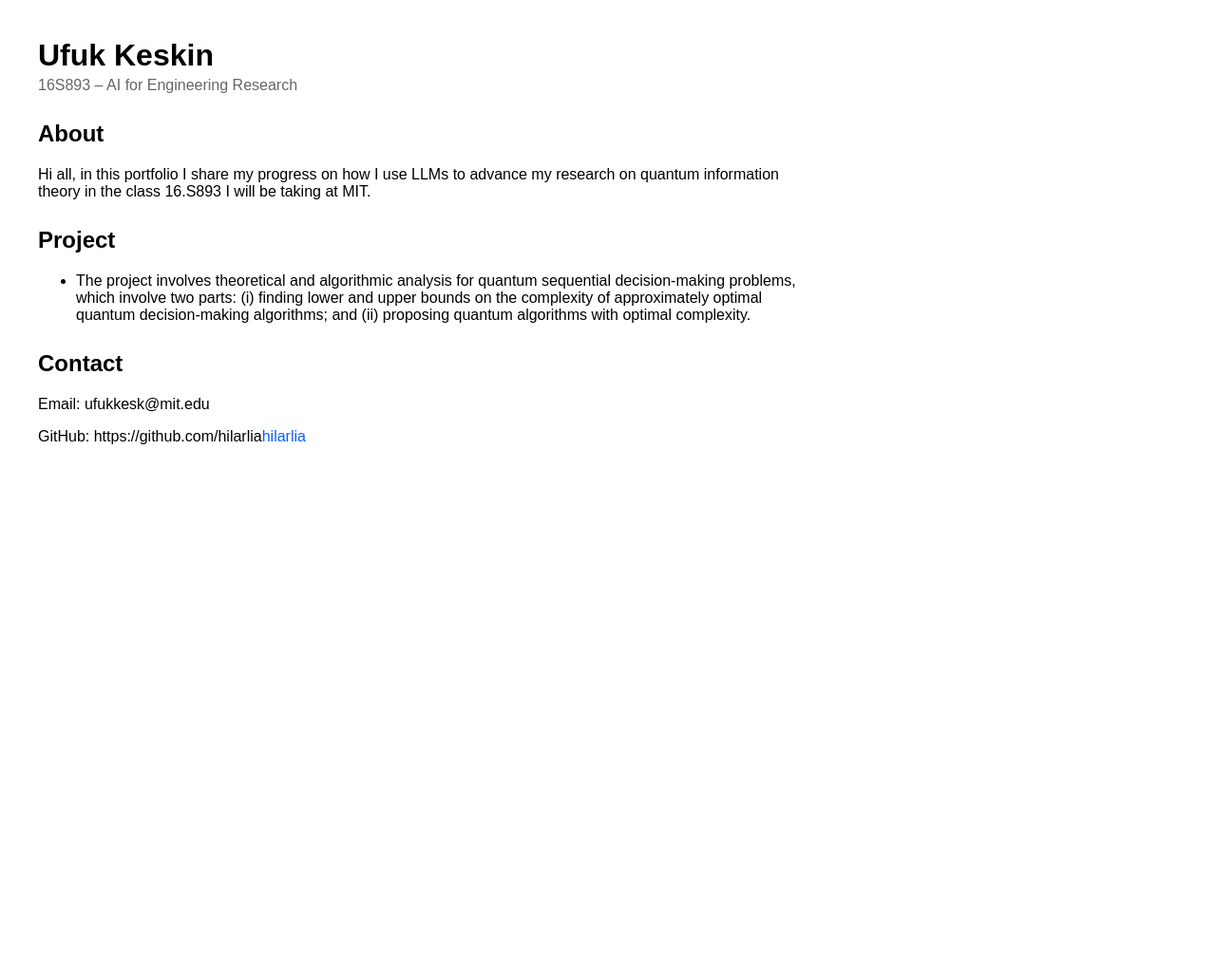
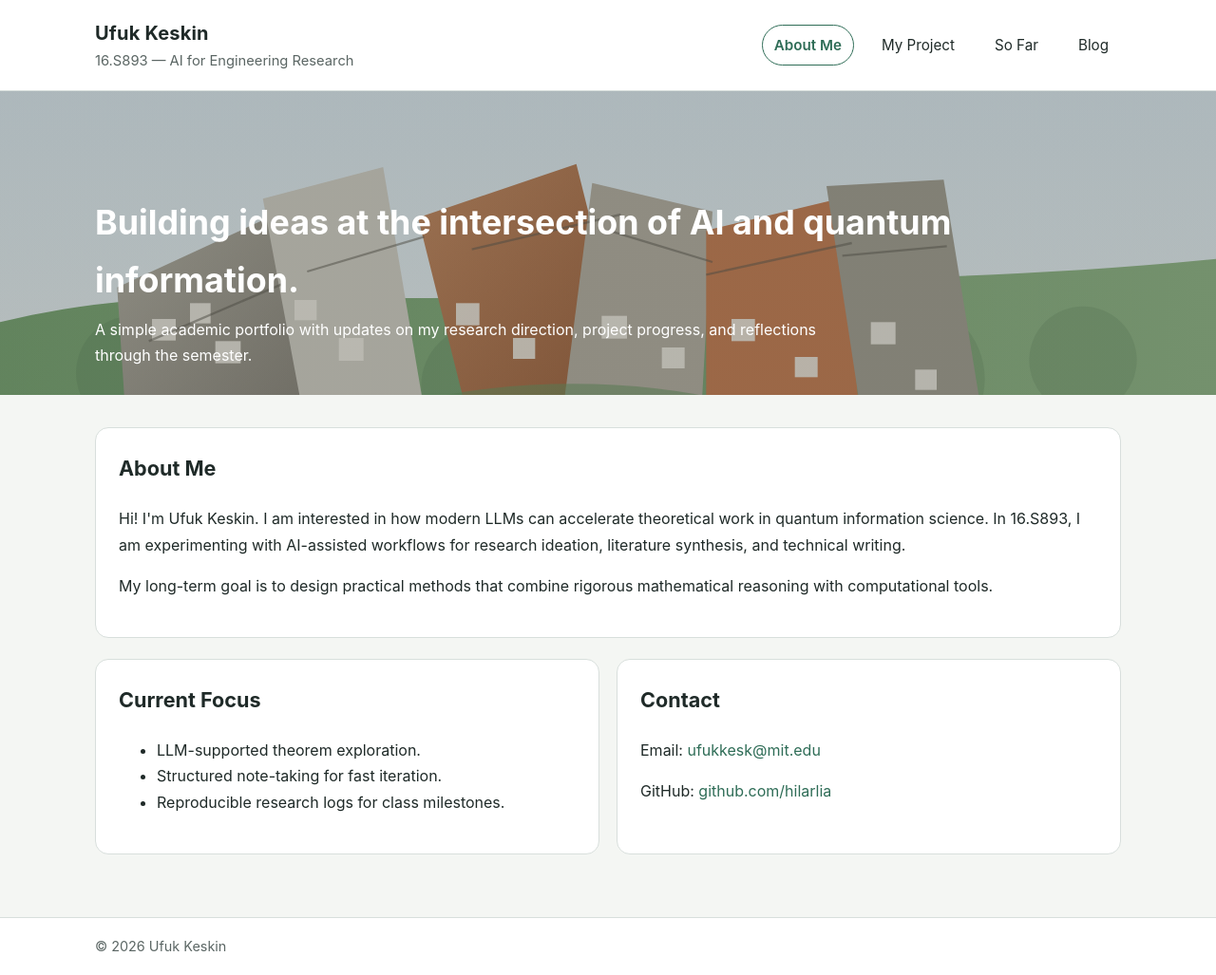
Before and after one commit to hilarlia/hilarlia, a plain HTML site: page index.html in a window 1280 px wide. Shown: the whole page at 95% size. Before the commit the page ends 800 px from the top, so only its background shows below. Drawn offline with Linux system fonts and the light colour scheme.

Commit message:
Convert site to multi-page portfolio with custom Stata Center hero image

```diff
--- a/index.html
+++ b/index.html
@@ -1,40 +1,79 @@
 <!doctype html>
-   <html>
+<html lang="en">
   <head>
     <meta charset="utf-8" />
     <meta name="viewport" content="width=device-width,initial-scale=1" />
-       <title>Ufuk Keskin - Portfolio</title>
-       <style>
-         body { font-family: Arial, sans-serif; margin: 40px; max-width: 800px;
- }
-         h1 { margin-bottom: 0; }
-         .muted { color: #666; margin-top: 4px; }
-         section { margin-top: 28px; }
-         a { color: #0b5fff; text-decoration: none; }
-         a:hover { text-decoration: underline; }
-       </style>
+    <title>Ufuk Keskin | About Me</title>
+    <link rel="stylesheet" href="style.css" />
   </head>
   <body>
-       <h1>Ufuk Keskin</h1>
-       <p class="muted">16S893 – AI for Engineering Research</p>
+    <header class="site-header">
+      <div class="header-inner">
+        <div>
+          <h1 class="site-title">Ufuk Keskin</h1>
+          <p class="site-subtitle">16.S893 — AI for Engineering Research</p>
+        </div>
+        <nav aria-label="Main navigation">
+          <ul class="nav-list">
+            <li><a class="active" href="index.html">About Me</a></li>
+            <li><a href="project.html">My Project</a></li>
+            <li><a href="sofar.html">So Far</a></li>
+            <li><a href="blog.html">Blog</a></li>
+          </ul>
+        </nav>
+      </div>
+    </header>
 
-       <section>
-         <h2>About</h2>
-         <p>Hi all, in this portfolio I share my progress on how I use LLMs to advance my research on quantum information theory in the class 16.S893 I will be taking at MIT.</p>
+    <section class="hero">
+      <div class="hero-content">
+        <h2>Building ideas at the intersection of AI and quantum information.</h2>
+        <p>
+          A simple academic portfolio with updates on my research direction,
+          project progress, and reflections through the semester.
+        </p>
+      </div>
     </section>
 
-       <section>
-         <h2>Project</h2>
-         <ul>
-           <li>The project involves theoretical and algorithmic analysis for quantum sequential decision-making problems, which involve two parts: (i) finding lower and upper bounds on the complexity of approximately optimal quantum decision-making algorithms; and (ii) proposing quantum algorithms with optimal complexity.</li>
-         </ul>
+    <main class="main">
+      <section class="card">
+        <h3>About Me</h3>
+        <p>
+          Hi! I'm Ufuk Keskin. I am interested in how modern LLMs can accelerate
+          theoretical work in quantum information science. In 16.S893, I am
+          experimenting with AI-assisted workflows for research ideation,
+          literature synthesis, and technical writing.
+        </p>
+        <p>
+          My long-term goal is to design practical methods that combine rigorous
+          mathematical reasoning with computational tools.
+        </p>
       </section>
 
-       <section>
-         <h2>Contact</h2>
-         <p>Email: ufukkesk@mit.edu</p>
-         <p>GitHub: https://github.com/hilarlia<a
- href="https://github.com/hilarliaE">hilarlia</a></p>
+      <section class="grid-2">
+        <article class="card">
+          <h3>Current Focus</h3>
+          <ul>
+            <li>LLM-supported theorem exploration.</li>
+            <li>Structured note-taking for fast iteration.</li>
+            <li>Reproducible research logs for class milestones.</li>
+          </ul>
+        </article>
+
+        <article class="card">
+          <h3>Contact</h3>
+          <p>Email: <a href="mailto:ufukkesk@mit.edu">ufukkesk@mit.edu</a></p>
+          <p>
+            GitHub:
+            <a href="https://github.com/hilarlia" target="_blank" rel="noopener"
+              >github.com/hilarlia</a
+            >
+          </p>
+        </article>
       </section>
+    </main>
+
+    <footer class="footer">
+      <div class="footer-inner">© 2026 Ufuk Keskin</div>
+    </footer>
   </body>
 </html>
--- /dev/null
+++ b/style.css
@@ -0,0 +1,187 @@
+:root {
+  --bg: #f4f6f3;
+  --surface: #ffffff;
+  --text: #1f2a28;
+  --muted: #5b6664;
+  --accent: #2f6d57;
+  --border: #d8dfdc;
+}
+
+* {
+  box-sizing: border-box;
+}
+
+body {
+  margin: 0;
+  font-family: "Inter", "Helvetica Neue", Arial, sans-serif;
+  color: var(--text);
+  background: var(--bg);
+  line-height: 1.7;
+}
+
+a {
+  color: var(--accent);
+  text-decoration: none;
+}
+
+a:hover {
+  text-decoration: underline;
+}
+
+.site-header {
+  background: var(--surface);
+  border-bottom: 1px solid var(--border);
+  position: sticky;
+  top: 0;
+  z-index: 20;
+}
+
+.header-inner,
+.main,
+.footer-inner {
+  width: min(1080px, 92vw);
+  margin: 0 auto;
+}
+
+.header-inner {
+  display: flex;
+  align-items: center;
+  justify-content: space-between;
+  gap: 20px;
+  padding: 18px 0;
+}
+
+.site-title {
+  margin: 0;
+  font-size: 1.25rem;
+  letter-spacing: 0.01em;
+}
+
+.site-subtitle {
+  margin: 0;
+  color: var(--muted);
+  font-size: 0.92rem;
+}
+
+.nav-list {
+  list-style: none;
+  display: flex;
+  gap: 16px;
+  margin: 0;
+  padding: 0;
+  flex-wrap: wrap;
+  justify-content: flex-end;
+}
+
+.nav-list a {
+  display: inline-block;
+  padding: 8px 12px;
+  border-radius: 999px;
+  color: var(--text);
+  border: 1px solid transparent;
+  font-size: 0.95rem;
+}
+
+.nav-list a.active {
+  border-color: var(--accent);
+  color: var(--accent);
+  font-weight: 600;
+}
+
+.hero {
+  background-image: linear-gradient(rgba(10, 20, 16, 0.24), rgba(10, 20, 16, 0.24)), url("assets/stata-center.svg");
+  background-size: cover;
+  background-position: center;
+  min-height: 320px;
+  display: flex;
+  align-items: flex-end;
+}
+
+.hero-content {
+  width: min(1080px, 92vw);
+  margin: 0 auto;
+  padding: 28px 0;
+  color: #fff;
+}
+
+.hero h2 {
+  margin: 0;
+  font-size: clamp(1.5rem, 2.8vw, 2.5rem);
+}
+
+.hero p {
+  margin: 8px 0 0;
+  max-width: 780px;
+}
+
+.main {
+  padding: 34px 0 44px;
+}
+
+.card {
+  background: var(--surface);
+  border: 1px solid var(--border);
+  border-radius: 14px;
+  padding: 24px;
+  margin-bottom: 22px;
+}
+
+.card h3 {
+  margin-top: 0;
+  font-size: 1.35rem;
+}
+
+.grid-2 {
+  display: grid;
+  grid-template-columns: repeat(auto-fit, minmax(260px, 1fr));
+  gap: 18px;
+}
+
+.timeline {
+  list-style: none;
+  margin: 0;
+  padding: 0;
+}
+
+.timeline li {
+  border-left: 3px solid var(--border);
+  padding: 0 0 18px 16px;
+  margin-left: 8px;
+}
+
+.timeline li strong {
+  color: var(--accent);
+}
+
+.blog-post {
+  padding-bottom: 16px;
+  margin-bottom: 16px;
+  border-bottom: 1px dashed var(--border);
+}
+
+.blog-post:last-child {
+  border-bottom: none;
+  margin-bottom: 0;
+}
+
+.footer {
+  border-top: 1px solid var(--border);
+  background: var(--surface);
+}
+
+.footer-inner {
+  padding: 18px 0;
+  color: var(--muted);
+  font-size: 0.9rem;
+}
+
+@media (max-width: 760px) {
+  .header-inner {
+    flex-direction: column;
+    align-items: flex-start;
+  }
+
+  .nav-list {
+    justify-content: flex-start;
+  }
+}
```
Also changed, not shown: blog.html (added, +68 -0 lines), project.html (added, +78 -0 lines), sofar.html (added, +66 -0 lines), assets/stata-center.svg (added). Lines whose indentation alone changed are shown as unchanged.
